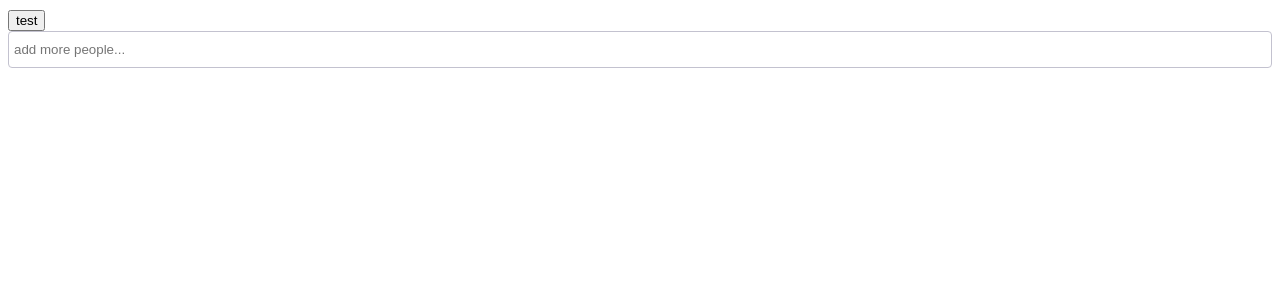
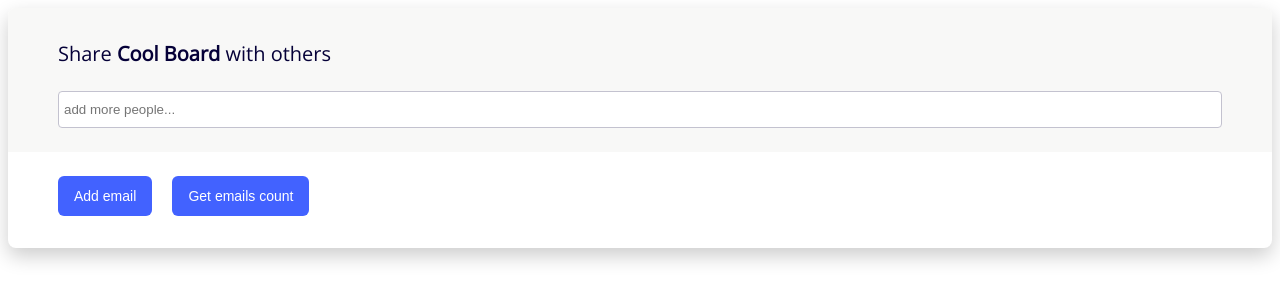
Before and after one commit to ashkanhosseini/email-inputs, a website built with Parcel: page index.html in a window 1280 px wide. Built offline with nearby package versions, Linux system fonts and the light colour scheme.

Commit message:
Form styles

```diff
--- a/index.html
+++ b/index.html
@@ -1,41 +1,27 @@
 <!DOCTYPE html>
 <html>
   <head>
-      <link href="https://fonts.googleapis.com/css2?family=Open+Sans&display=swap" rel="stylesheet">
+    <link
+      href="https://fonts.googleapis.com/css2?family=Open+Sans&display=swap"
+      rel="stylesheet"
+    />
     <title>Parcel Sandbox</title>
     <meta charset="UTF-8" />
   </head>
 
   <body>
-    <button id="test" type="button" >test</button>
-    <!-- <div>THIS IS THE WAY</div> -->
-    <div  id="root">
-      <!-- <div class="emails-input">
-        <div class="emails-input__tag">
-          <span>asdasd@asd.com</span>
-          <span>x</span>
+    <div class="board-share">
+      <div class="board-share__info">
+        <div class="board-share__title">
+          Share <span class="board-share__title--bold">Cool Board</span> with
+          others
         </div>
-        <div class="emails-input__tag">
-          <span>asdasd@asd.com</span>
-          <span>x</span>
-        </div>
-        <div class="emails-input__tag">
-          <span>asdasd@asd.com</span>
-          <span>x</span>
-        </div>
-        <div class="emails-input__tag emails-input__tag--invalid">
-          <span>asdasd@asd.com</span>
-          <span>x</span>
-        </div>
-        <div class="emails-input__tag">
-          <span>asdasd@asd.com</span>
-          <span>x</span>
-        </div>
-        <input
-          class="emails-input__input"
-          type="text"
-          placeholder="add more people..."
-        /> -->
+        <div id="emails"></div>
+      </div>
+
+      <div class="board-share__actions">
+        <button class="board-share__button">Add email</button>
+        <button class="board-share__button">Get emails count</button>
       </div>
     </div>
 
--- a/src/index.js
+++ b/src/index.js
@@ -1,16 +1,16 @@
 import './styles.scss';
 
 import EmailsInput from './emails-input';
-const input = EmailsInput(document.getElementById('root'), {
+const input = EmailsInput(document.getElementById('emails'), {
   onChange: (event, value) => console.log({ event, value })
 });
-console.log({ input });
+// console.log({ input });
 
-const test = document.getElementById('test');
-console.log(test);
-test.addEventListener('click', () =>
-  input.replaceAll(['asdd', 'wqe@add.com', 'wqe@ss', '45423@ua.com'])
-);
+// const test = document.getElementById('test');
+// console.log(test);
+// test.addEventListener('click', () =>
+//   input.replaceAll(['asdd', 'wqe@add.com', 'wqe@ss', '45423@ua.com'])
+// );
 // test.onclcik = () => {
 //   console.log('asdasdasdasd');
 // };
--- a/src/styles.scss
+++ b/src/styles.scss
@@ -1,3 +1,47 @@
 body {
   font-family: 'Open Sans', sans-serif;
 }
+
+.board-share {
+  background: #FFFFFF;
+  box-shadow: 0px 8px 20px rgba(0, 0, 0, 0.2);
+  border-radius: 8px;
+
+
+  &__title {
+    font-size: 20px;
+    line-height: 27px;
+    letter-spacing: 0px;
+    text-align: left;
+    color: #050038;
+    margin-bottom: 24px; // this should be done by the container rather than each element.
+    &--bold {
+      font-weight: 700;
+    }
+  }
+
+  &__button {
+    background: #4262FF;
+    border-radius: 6px;
+    padding: 8px 16px;
+    font-size: 14px;
+    line-height: 24px;
+    text-align: center;
+    color: #FFFFFF;
+    border: none;
+  }
+
+  &__info {
+    background: #F8F8F7;
+    border-radius: 8px 8px 0px 0px;
+    padding: 32px 50px 24px 50px;
+  }
+
+  &__actions {
+    padding: 24px 50px 32px 50px;
+
+    button + button {
+      margin-left: 16px;
+    }
+  }
+}
```
